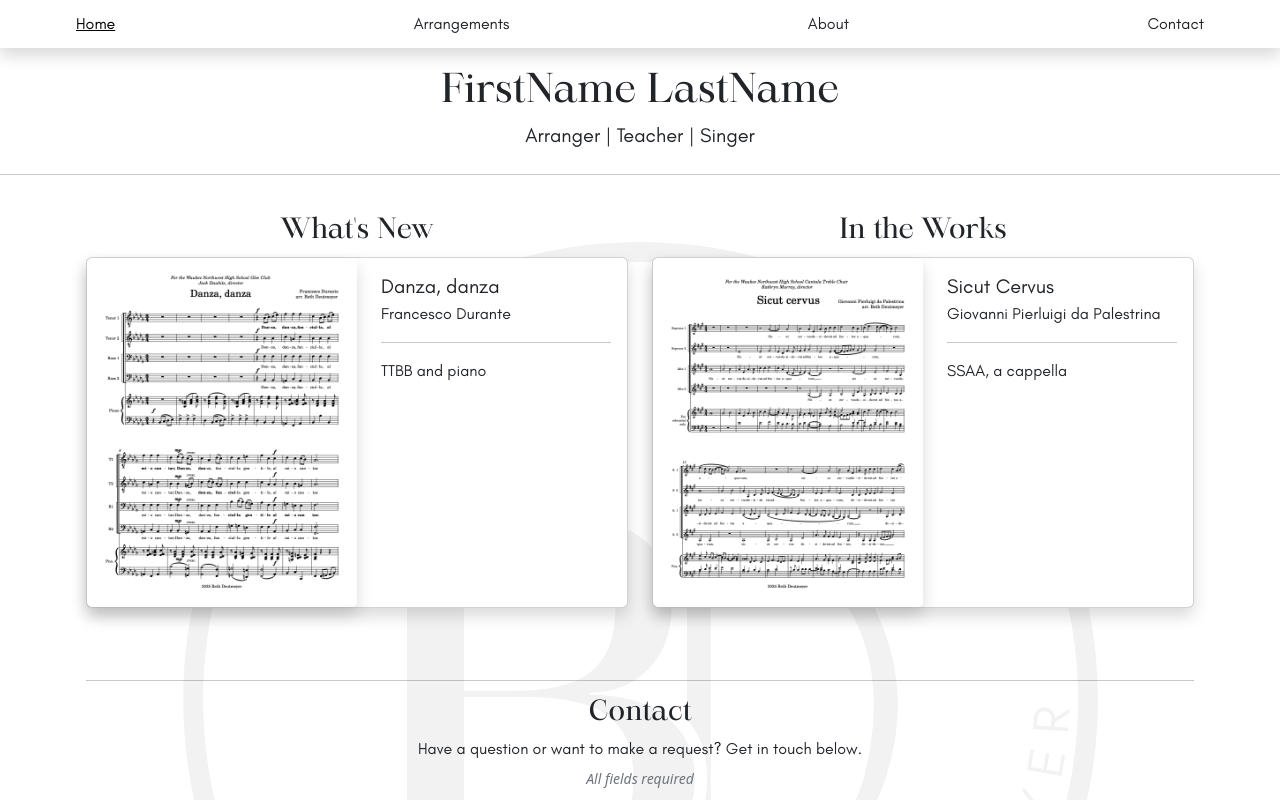
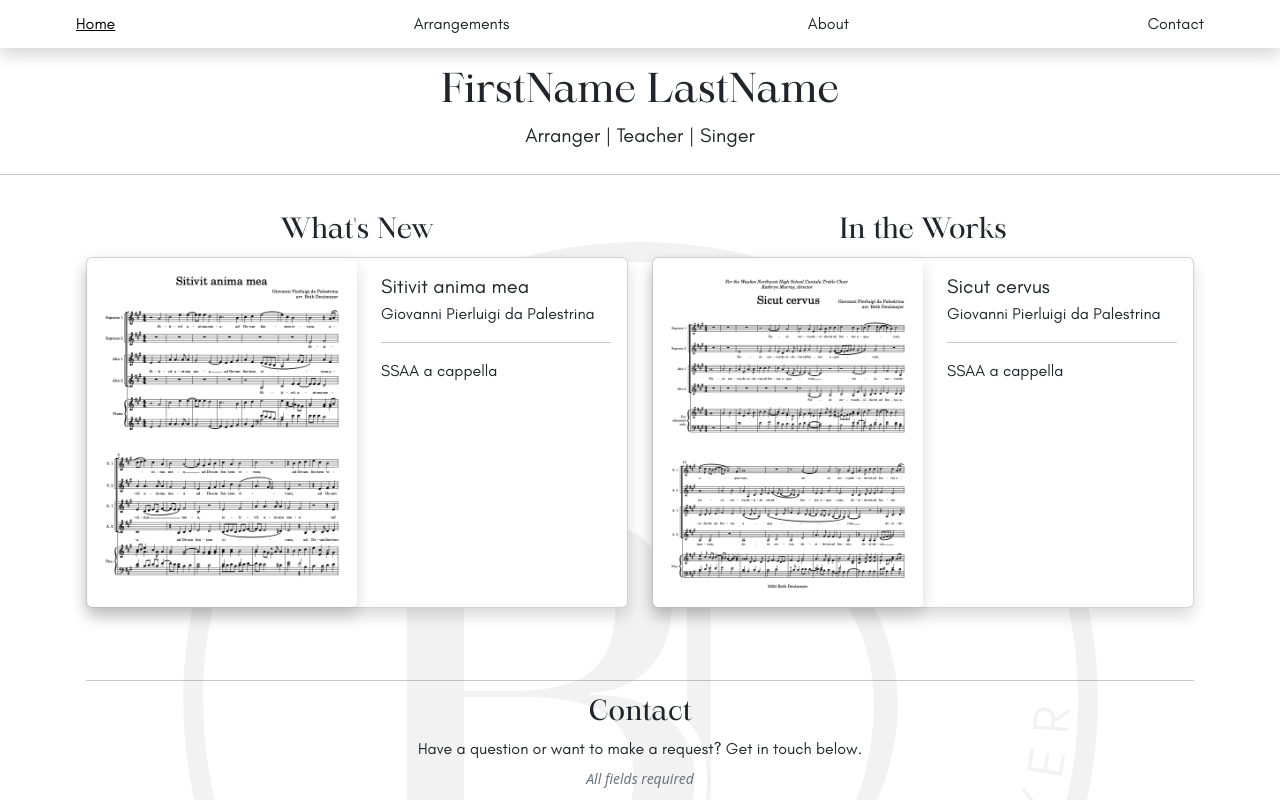
Before and after one commit to bdeutmeyer/arranging-site, a React (Vite) app: page / in a window 1280 px wide. Shown: the top 800 px of the page. Built offline with nearby package versions, Linux system fonts and the light colour scheme.

Commit message:
page loading on refresh works, songdata more fleshed out, card spacing on arrangements page tweaked

```diff
--- a/package.json
+++ b/package.json
@@ -3,6 +3,7 @@
   "private": true,
   "version": "0.0.0",
   "type": "module",
+  "homepage": "index.html",
   "scripts": {
     "dev": "vite",
     "build": "vite build",
--- a/src/App.css
+++ b/src/App.css
@@ -31,6 +31,10 @@
 
 .songcard-link:hover {
   transform: scale(1.02)
+}
+
+.ranges {
+  letter-spacing: normal;
 }
 
 @font-face {
--- a/src/data/songData.js
+++ b/src/data/songData.js
@@ -1,5 +1,6 @@
 import danzaImg from "../assets/images/danza.png"
 import sicutImg from "../assets/images/sicut.png"
+import sitivitImg from "../assets/images/sitivit.png"
 // To add songs: -check "upcoming" boolean of the last song, print to pdf then use preview to export p. 1 as png, releaseDate format YYYY-MM-DD, category = treble/bass/mixed, accidentals: ♭♯♮𝄪𝄫, accompaniment = a cappella
 const songData = [
     {
@@ -22,48 +23,77 @@ const songData = [
             bass1: 'B♭3 - C4',
             bass2: 'F2 - B♭3'
         },
+        price: '',
         upcoming: false
 
     },
     {
         id: 2,
-        pathExt: 'sicut-SSAA',
+        pathExt: 'sicut-ssaa',
         imagePath: sicutImg,
-        imageAlt: 'Sicut Cervus',
+        imageAlt: 'Sicut cervus',
         purchaseLink: 'link',
         composerLast: 'da Palestrina',
         composerFirst: 'Giovanni Pierluigi',
-        songTitle: 'Sicut Cervus',
+        songTitle: 'Sicut cervus',
         songParts: 'SSAA',
         category: 'treble',
         accompaniment: 'aCappella',
-        accompDescr: ', a cappella',
+        accompDescr: ' a cappella',
         releaseDate: '', //real date for when it's not a test subject anymore: 2025-02-16
         range: {
-            soprano1: 'E4-E5',
-            soprano2: 'A3-D5',
-            alto1: 'G♯3-D5',
-            alto2: 'F♯3-B4'
+            soprano1: 'E4 - E5',
+            soprano2: 'A3 - D5',
+            alto1: 'G♯3 - D5',
+            alto2: 'F♯3 - B4'
         },
+        price: '',
         upcoming: true
     },
     {
         id: 3,
-        pathExt: 'song-title3',
+        pathExt: 'sitivit-ssaa',
+        imagePath: sitivitImg,
+        imageAlt: 'Sitivit anima mea',
+        purchaseLink: 'link',
+        composerLast: 'da Palestrina',
+        composerFirst: 'Giovanni Pierluigi',
+        songTitle: 'Sitivit anima mea',
+        songParts: 'SSAA',
+        category: 'treble',
+        accompaniment: 'aCappella',
+        accompDescr: ' a cappella',
+        releaseDate: '2025-02-18',
+        range: {
+            soprano1: 'E4 - F♯5',
+            soprano2: 'C♯4 - F♯5',
+            alto1: 'A3 - C♯5',
+            alto2: 'F♯3 - B4'
+        },
+        price: '',
+        upcoming: false
+    },
+    {
+        id: 4,
+        pathExt: 'sicut-sitivit-ssaa',
         imagePath: 'Future variable defined in imports',
-        imageAlt: 'Image alt',
+        imageAlt: 'Sicut cervus + Sitivit anima mea',
         purchaseLink: 'link',
-        composerLast: 'Lastname',
-        composerFirst: 'Firstname',
-        songTitle: 'C',
-        songParts: 'SATB/SSAA, etc',
-        category: 'bass',
-        accompaniment: 'otherInstr',
-        accompDescr: '',
-        releaseDate: '2024-11-22',
+        composerLast: 'da Palestrina',
+        composerFirst: 'Giovanni Pierluigi',
+        songTitle: 'Sicut cervus + Sitivit anima mea',
+        songParts: 'SSAA',
+        category: 'treble',
+        accompaniment: 'aCappella',
+        accompDescr: ' a cappella',
+        releaseDate: '2024-02-20', //change to 2025 when everything is up
         range: {
-            soprano: 'customize for specific songs here, only include actual parts'
+            soprano1: 'E4 - F♯5',
+            soprano2: 'A3 - F♯5',
+            alto1: 'G♯3 - C♯5',
+            alto2: 'F♯3 - B4'
         },
+        price: '',
         upcoming: false
     },
 ];
--- a/src/pages/arrangements/SongDetail.jsx
+++ b/src/pages/arrangements/SongDetail.jsx
@@ -21,10 +21,17 @@ export default function SongDetail() {
                         <h5>Range:</h5>
                         <ul className="list-unstyled" style={{ fontFamily: 'Arial' }}>
                             {Object.entries(song.range).map(([part, notes]) => (
-                                <li key={part} className='ps-4'>
+                                <li key={part} className='ps-4 ranges'>
                                     {part.replace(/(\w+)(\d)/, (_, voice, number) =>
                                         `${voice.charAt(0).toUpperCase() + voice.slice(1)} ${number}`
-                                    )}: {notes}
+                                    )}: {notes.split(/([♭♯♮𝄪𝄫])/).map((char, i) =>
+                                    ['♭', '♯', '♮', '𝄪', '𝄫'].includes(char) ? (
+                                      <span key={i} style={{ fontFamily: 'Courier New' }}>{char}</span>
+                                    ) : (
+                                      <React.Fragment key={i}>{char}</React.Fragment>
+                                    )
+                                  )}
+
                                 </li>
                             ))}
                         </ul>
--- a/src/pages/arrangements/Songs.jsx
+++ b/src/pages/arrangements/Songs.jsx
@@ -9,7 +9,7 @@ export default function Songs({ songData, onSongClick }) {
             {songData.map(song => (
                 <Col key={song.id} onClick={() => onSongClick(song.id)}>
                     <Link to={`/arrangements/${song.pathExt}`} className='text-decoration-none'>
-                    <Card className="songcard-link shadow sans-font-reg m-2">
+                    <Card className="songcard-link shadow sans-font-reg m-2 mb-4">
                                     <Row className="g-0"> {/* "g-0" removes gutter spacing between cols */}
                                         <Col xs="6">
                                             <CardImg
```
Also changed, not shown: src/assets/images/sitivit.png (added).
